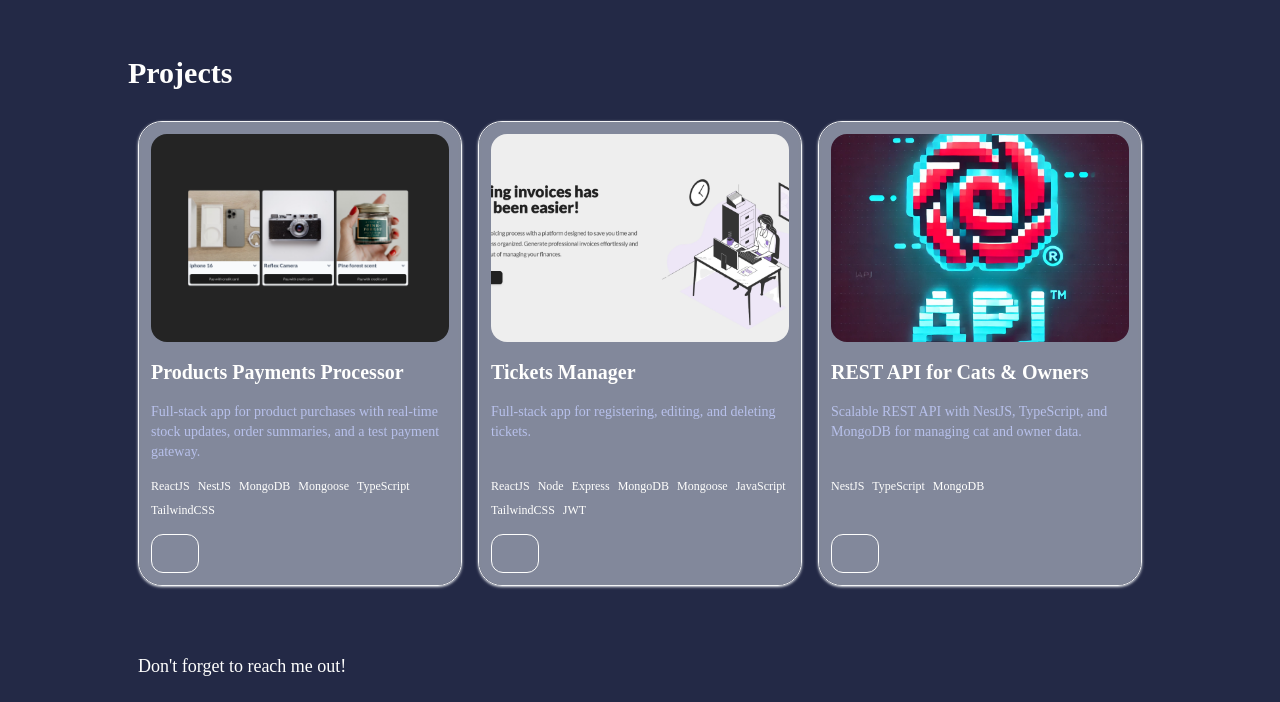
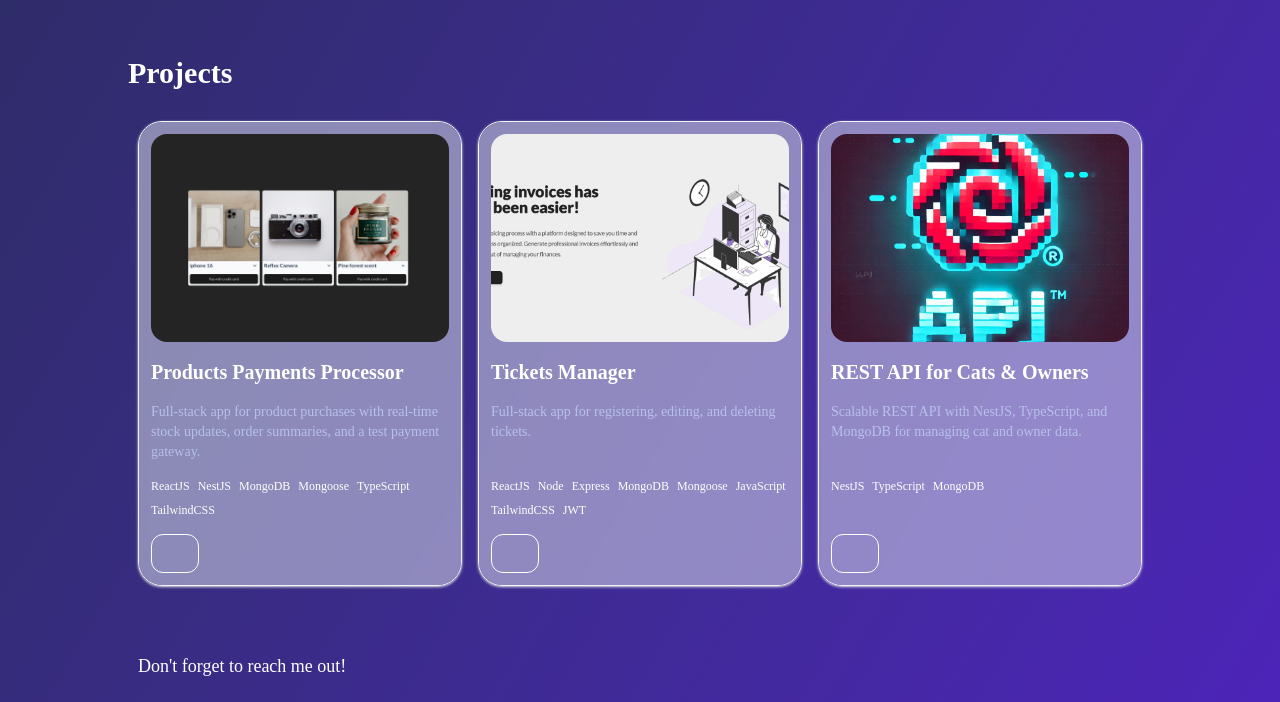
Before and after one commit to ricgomez99/portfolio, an Astro site: page / in a window 1280 px wide. Shown: the part 1373-2075 px from the top of the page. Built offline with nearby package versions, Linux system fonts and the light colour scheme; Astro itself is replaced by a stand-in of ours; some icons are missing.

Commit message:
improved bg

```diff
--- a/src/layouts/BaseLayout.astro
+++ b/src/layouts/BaseLayout.astro
@@ -15,7 +15,7 @@ const { headerTitle } = Astro.props;
 		<meta name="generator" content={Astro.generator} />
 		<title>{ headerTitle }</title>
 	</head>
-	<body class="bg-[#232946] font-['DM Sans Variable', 'sans-serif'] flex flex-col justify-center items-center">
+	<body class="bg-gradient-to-br from-[#232946] to-[#4d23ba] font-['DM Sans Variable', 'sans-serif'] flex flex-col justify-center items-center">
 		<div class="grid grid-rows-[auto_1fr_auto] w-full min-h-dvh max-w-5xl">
 			<Header />
 			<main class="w-full">
```
